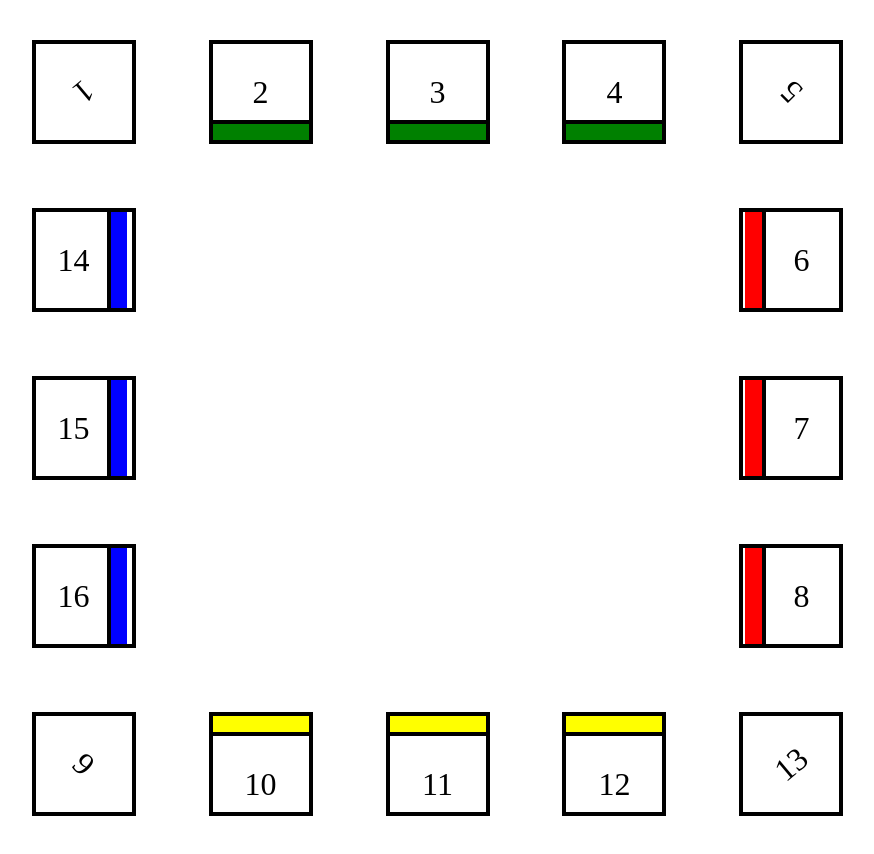
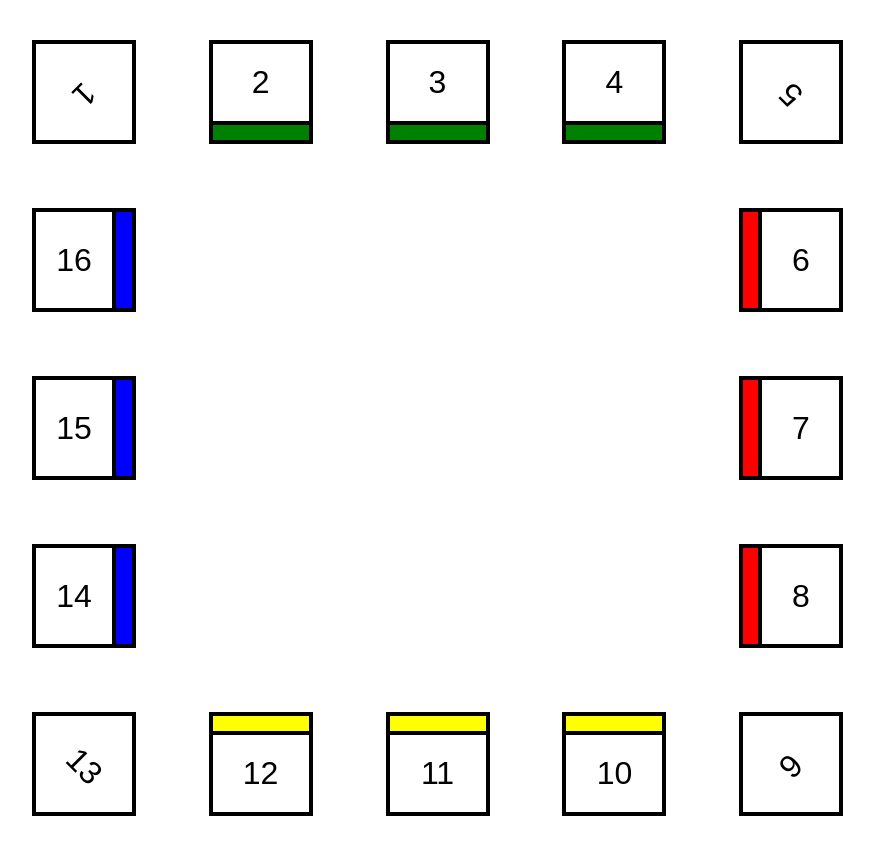
Before and after one commit to AgathaEloisa/css-test-ventis, a plain HTML site: page index.html in a window 1280 px wide. Shown: the whole page, without its empty margins (198-1072 px from the left). Drawn offline with Linux system fonts and the light colour scheme.

Commit message:
cree archivos aparte para guiarme con los originales, dónde antes de copiar y pegar en los archivos originales, hice una reestructuración de html y ajusté los estilos en el archivo css previo, posteriormente eliminé los archivos extra.

```diff
--- a/index.html
+++ b/index.html
@@ -9,86 +9,23 @@
 </head>
 <body>
 
-<div id="root">
-
-    <div class="box">
-        <div class="number" style="transform: rotate(140deg);">1</div>
-    </div>
-
-    <div class="box">
-        <div class="number">2</div>
-        <div class="fringe green"></div>
-    </div>
-    <div class="box">
-        <div class="number">3</div>
-        <div class="fringe green"></div>
-    </div>
-    <div class="box">
-        <div class="number">4</div>
-        <div class="fringe green"></div>
-    </div>
-
-    <div class="box">
-        <div class="number" style="transform: rotate(225deg);">5</div>
-    </div>
-
-    <div class="box" style="grid-column: 1">
-        <div class="number">14
-            <div class="fringe blue"></div>
-        </div>
-    </div>
-
-    <div class="box" style="grid-column: 5">
-        <div class="number">
-            <div class="fringe red"></div>
-        6</div>
-    </div>
-
-
-    <div class="box" style="grid-column: 1">
-        <div class="number">15
-            <div class="fringe blue"></div>
-        </div>
-    </div>
-
-    <div class="box" style="grid-column: 5">
-        <div class="number">
-            <div class="fringe red"></div>
-        7</div>
-    </div>
-
-
-    <div class="box" style="grid-column: 1">
-        <div class="number">16
-            <div class="fringe blue"></div>
-        </div>
-    </div>
-
-    <div class="box" style="grid-column: 5">
-        <div class="number">
-            <div class="fringe red"></div>
-        8</div>
-    </div>
-
-    <div class="box">
-        <div class="number" style="transform: rotate(45deg);">9</div>
-    </div>
-
-    <div class="box">
-        <div class="fringe yellow"></div>
-        <div class="number">10</div>
-    </div>
-    <div class="box">
-        <div class="fringe yellow"></div>
-        <div class="number">11</div>
-    </div>
-    <div class="box">
-        <div class="fringe yellow"></div>
-        <div class="number">12</div>
-    </div>
-
-    <div class="box">
-        <div class="number" style="transform: rotate(320deg);">13</div>
+    <div id="root">
+        <div class="box"><p>1</p></div>
+        <div class="box"><span>2</span></div>
+        <div class="box"><span>3</span></div>
+        <div class="box"><span>4</span></div>
+        <div class="box"><p>5</p></div>
+        <div class="box"><span>6</span></div>
+        <div class="box"><span>7</span></div>
+        <div class="box"><span>8</span></div>
+        <div class="box"><p>9</p></div>
+        <div class="box"><span>10</span></div>
+        <div class="box"><span>11</span></div>
+        <div class="box"><span>12</span></div>
+        <div class="box"><p>13</p></div>
+        <div class="box"><span>14</span></div>
+        <div class="box"><span>15</span></div>
+        <div class="box"><span>16</span></div>
     </div>
 
 </div>
--- a/style.css
+++ b/style.css
@@ -12,50 +12,133 @@
     height: 6em;
     border: .25em solid black;
     margin: 2em;
-    float: left;
 }
 
-.number {
-    position: relative;
+.box span {
+    display: block;
     width: 100%;
     height: 100%;
+    background-color: white;
+}
+
+.box:nth-child(2), .box:nth-child(3), .box:nth-child(4)  {
+    background-color: green;
+}
+
+.box:nth-child(1) p{
+    transform: rotate(135deg);
+}
+
+.box:nth-child(5) p{
+    transform: rotate(225deg);
+}
+
+.box:nth-child(9) p{
+    transform: rotate(315deg);
+}
+
+.box:nth-child(13) p{
+    transform: rotate(405deg);
+}
+
+.box:nth-child(2) span, .box:nth-child(3) span , .box:nth-child(4) span  {
+    right: 1em;
+    width: 100%;
+    height: 80%;
+    border-bottom: .13em solid black;
+}
+
+.box:nth-child(6) {
+    grid-column: 5;
+    grid-row: 2;
+    background-color: red;
+}
+
+.box:nth-child(7) {
+    grid-column: 5;
+    grid-row: 3;
+    background-color: red;
+}
+
+.box:nth-child(8) {
+    grid-column: 5;
+    grid-row: 4;
+    background-color: red;
+}
+
+.box:nth-child(6) span, .box:nth-child(7) span , .box:nth-child(8) span  {
+    margin-left: 15.7%;
+    width: 80%;
+    height: 100%;
+    border-left: .13em solid black;
+}
+
+.box:nth-child(9) {
+    grid-column: 5;
+    grid-row: 5;
+}
+
+.box:nth-child(10) {
+    grid-column: 4;
+    grid-row: 5;
+    background-color: yellow;
+}
+
+.box:nth-child(11) {
+    grid-column: 3;
+    grid-row: 5;
+    background-color: yellow;
+}
+
+.box:nth-child(12) {
+    grid-column: 2;
+    grid-row: 5;
+    background-color: yellow;
+}
+
+.box:nth-child(10) span, .box:nth-child(11) span , .box:nth-child(12) span  {
+    margin-top: 15.7%;
+    right: 1em;
+    width: 100%;
+    height: 80%;
+    border-top: .13em solid black;
+}
+
+.box:nth-child(13) {
+    grid-column: 1;
+    grid-row: 5;
+}
+
+.box:nth-child(14) {
+    grid-column: 1;
+    grid-row: 4;
+    background-color: blue;
+}
+
+.box:nth-child(15) {
+    grid-column: 1;
+    grid-row: 3;
+    background-color: blue;
+}
+
+.box:nth-child(16) {
+    grid-column: 1;
+    grid-row: 2;
+    background-color: blue;
+}
+
+.box:nth-child(14) span, .box:nth-child(15) span , .box:nth-child(16) span  {
+    right: 1em;
+    width: 80%;
+    height: 100%;
+    border-right: .13em solid black;
+}
+
+span:only-child, p {
+
     display: flex;
     align-items: center;
     justify-content: center;
-    font-size: 2em;
+    font-family: Arial, Helvetica, sans-serif;
+    font-size: xx-large;
 }
-
-.green {
-    position: relative;
-    bottom: 21%;
-    width: 100%;
-    height: 17%;
-    background-color: green;
-    border-top: .25em solid black;
-}
-
-.red {
-    position: relative;
-    right: 29%;
-    width: 17%;
-    height: 100%;
-    background-color: red;
-    border-right: .15em solid black;
-}
-
-.yellow {
-    position: relative;
-    width: 100%;
-    height: 17%;
-    background-color: yellow;
-    border-bottom: .25em solid black;
-}
-
-.blue {
-    position: relative;
-    left: 18%;
-    width: 17%;
-    height: 100%;
-    background-color: blue;
-    border-left: .15em solid black;
-}
```
